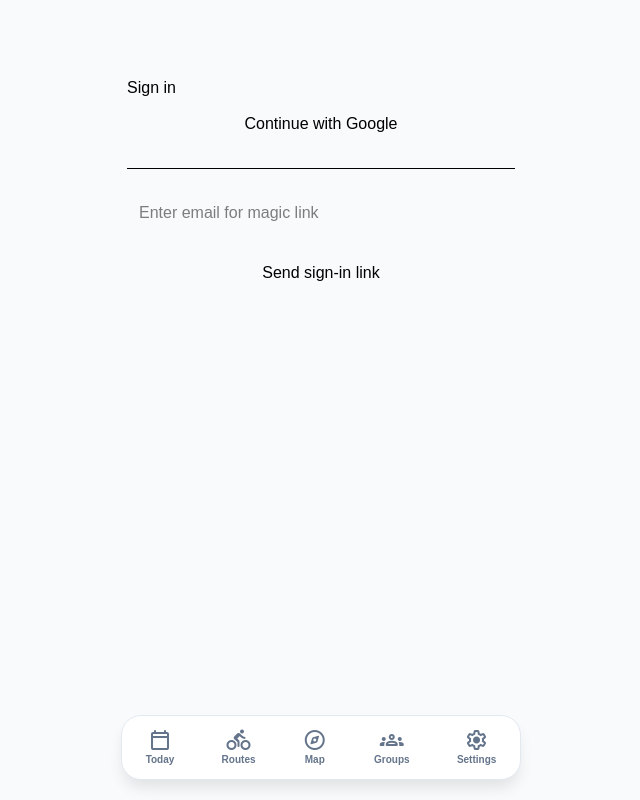
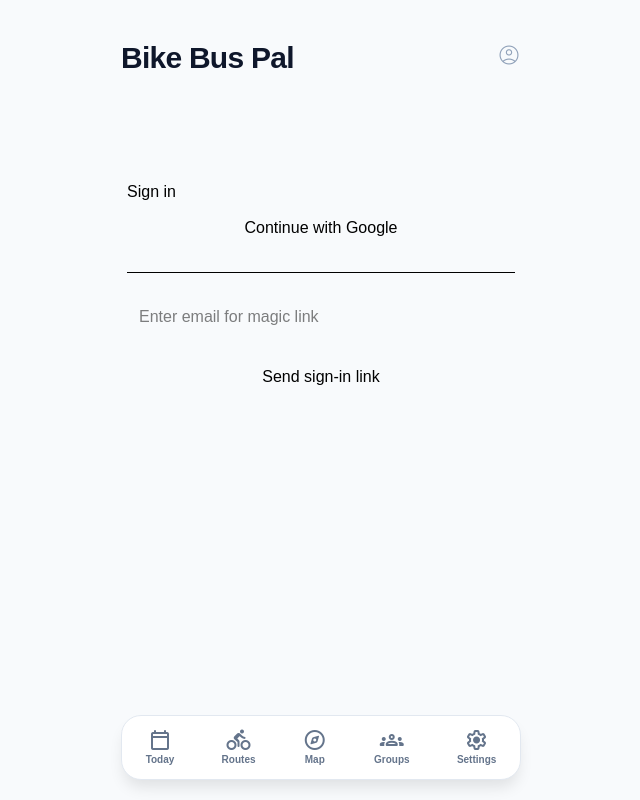
Before and after one commit to revoltlution/bikebuspal-app, a Next.js app: page /login in a window 1280 px wide. Shown: the whole page, without its empty margins (319-959 px from the left). Built offline with nearby package versions, Linux system fonts and the light colour scheme; no server answers.

Commit message:
more modern tweaks... moving away from logout towards a profile button top right

```diff
--- a/app/globals.css
+++ b/app/globals.css
@@ -14,6 +14,20 @@ body {
   max-width: 600px;
   margin: 0 auto;
   padding-bottom: 120px;
+}
+
+.material-symbols-rounded {
+  font-variation-settings: 'FILL' 0, 'wght' 300, 'GRAD' 0, 'opsz' 48;
+}
+
+/* When we add the actual avatar image later */
+.profile-avatar {
+  width: 40px;
+  height: 40px;
+  border-radius: 50%;
+  object-fit: cover;
+  border: 2px solid white;
+  box-shadow: 0 2px 8px rgba(0,0,0,0.1);
 }
 
 /* Make the Browse Routes look like a high-end button */
--- a/app/layout.tsx
+++ b/app/layout.tsx
@@ -4,6 +4,7 @@ import { usePathname } from "next/navigation";
 import Link from "next/link";
 import "./globals.css";
 
+// 1. DATA: Your single source of truth for navigation
 const navItems = [
   { href: "/today", label: "Today", icon: "calendar_today" },
   { href: "/routes", label: "Routes", icon: "directions_bike" },
@@ -15,17 +16,39 @@ const navItems = [
 export default function RootLayout({ children }: { children: React.ReactNode }) {
   const pathname = usePathname();
 
+  // 2. LOGIC: Determine the title based on the URL
+  const getPageTitle = () => {
+    const current = navItems.find(item => pathname.startsWith(item.href));
+    return current ? current.label : "Bike Bus Pal";
+  };
+
   return (
     <html lang="en">
       <head>
         <link rel="stylesheet" href="https://fonts.googleapis.com/css2?family=Material+Symbols+Rounded:opsz,wght,FILL,GRAD@20..48,100..700,0..1,-50..200" />
       </head>
-      <body>
-        {children}
+      <body className="antialiased bg-slate-50">
 
+        {/* 3. HEADER: Standardized Top Bar */}
+        <header className="flex justify-between items-center px-6 pt-10 pb-2 max-w-md mx-auto">
+          <h1 className="text-3xl font-black tracking-tight text-slate-900">
+            {getPageTitle()}
+          </h1>
+
+          {/* Your new Profile Icon replacement for Logout */}
+          <Link href="/settings/profile" className="text-slate-400 hover:text-blue-600 transition-colors">
+            <span className="material-symbols-rounded text-4xl">account_circle</span>
+          </Link>
+        </header>
+
+        {/* 4. CONTENT: Where your page.tsx files render */}
+        <main className="page">
+          {children}
+        </main>
+
+        {/* 5. NAVIGATION: The persistent bottom bar */}
         <nav className="bottom-nav">
           {navItems.map((item) => {
-            // Checks if current path starts with href (good for sub-pages)
             const isActive = pathname.startsWith(item.href);
             return (
               <Link
--- a/app/today/page.tsx
+++ b/app/today/page.tsx
@@ -60,13 +60,6 @@ export default async function TodayPage() {
 
   return (
     <main className="page">
-      <div className="flex justify-between items-center mb-6">
-        <div>
-          <h1 className="text-3xl font-black tracking-tight">Today</h1>
-          <p className="text-sm text-slate-500 font-medium">{user.email}</p>
-        </div>
-        <LogoutButton />
-      </div>
 
       <TodayHero user={user} route={activeRoute} ride={nextRide} />
 
```
